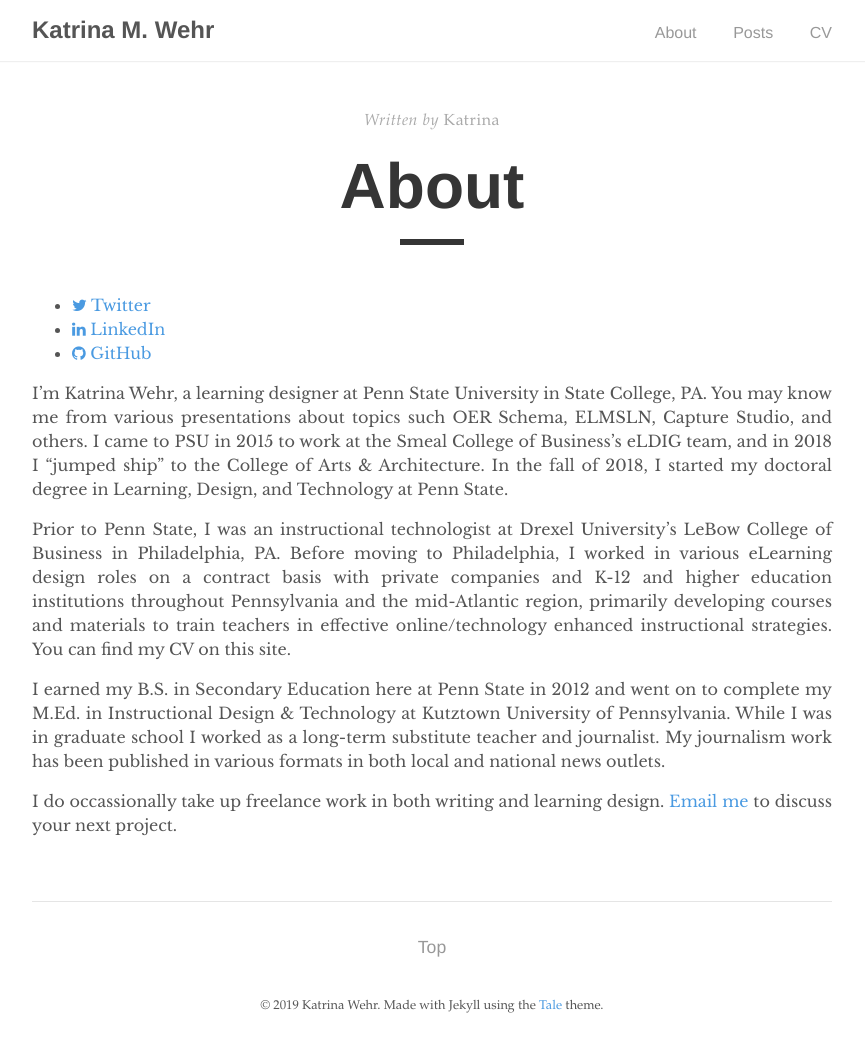
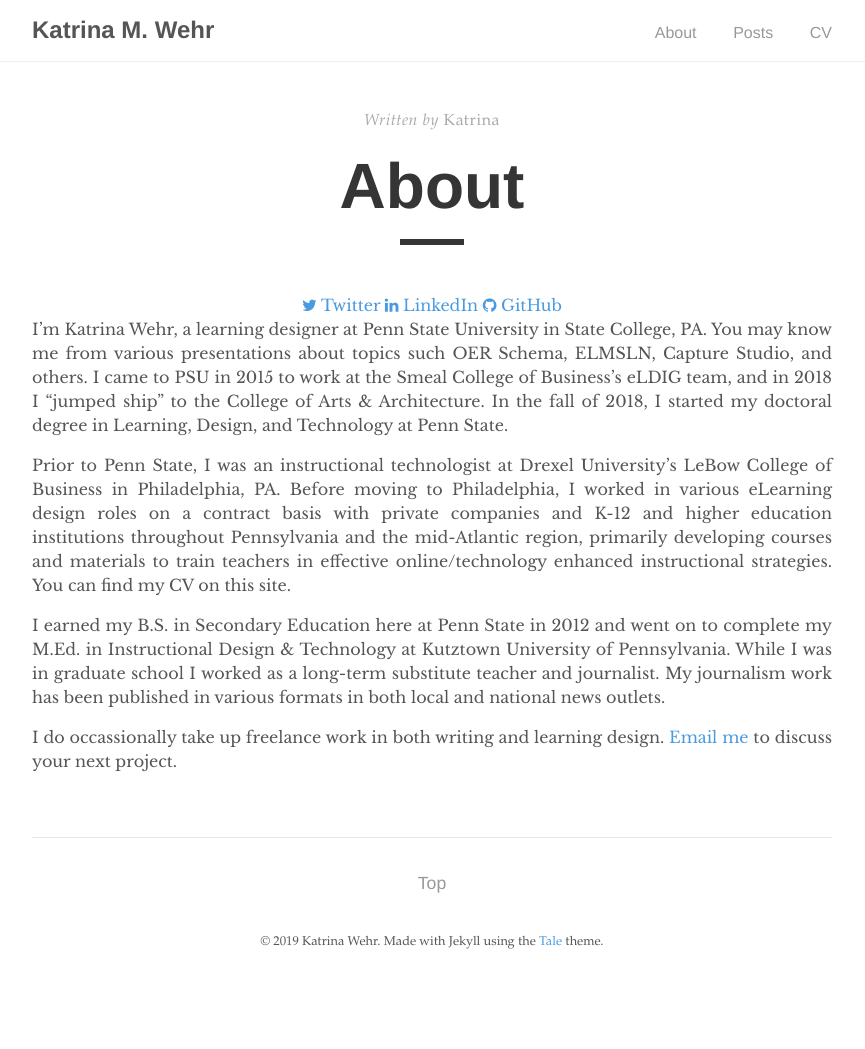
Before and after one commit to kat-wehr/mysite, a Jekyll site: the page built from _pages/about.md, in a window 1280 px wide. Shown: the whole page, without its empty margins (208-1073 px from the left). Built offline with Jekyll 4.4.1, drawn with Linux system fonts in a browser that asks for light colours; nearby versions of some CDN libraries; after the commit the page ends 985 px from its top, so only the background shows below that.

Commit message:
Update about.md

```diff
--- a/_pages/about.md
+++ b/_pages/about.md
@@ -5,23 +5,17 @@ author: "Katrina"
 permalink: /about/
 ---
 
-<ul>
-  <li>
-    <a href="https://twitter.com/{{ site.twitter_username }}">
-      <i class="fa fa-twitter"></i> Twitter
-    </a>
-  </li>
-  <li>
-    <a href="https://linkedin.com/in/{{ site.linkedin_username }}">
-      <i class="fa fa-linkedin"></i> LinkedIn
-    </a>
-  </li>
-  <li>
-    <a href="https://github.com/{{ site.github_username }}">
-      <i class="fa fa-github"></i> GitHub
-    </a>
-  </li>
-</ul>
+<center>
+<a href="https://twitter.com/{{ site.twitter_username }}">
+  <i class="fa fa-twitter"></i> Twitter
+</a>
+<a href="https://linkedin.com/in/{{ site.linkedin_username }}">
+  <i class="fa fa-linkedin"></i> LinkedIn
+</a>
+<a href="https://github.com/{{ site.github_username }}">
+  <i class="fa fa-github"></i> GitHub
+</a>
+</center>
 
 I'm Katrina Wehr, a learning designer at Penn State University in State College, PA. You may know me from various presentations about topics such OER Schema, ELMSLN, Capture Studio, and others. I came to PSU in 2015 to work at the Smeal College of Business's eLDIG team, and in 2018 I "jumped ship" to the College of Arts & Architecture. In the fall of 2018, I started my doctoral degree in Learning, Design, and Technology at Penn State.
 
```
